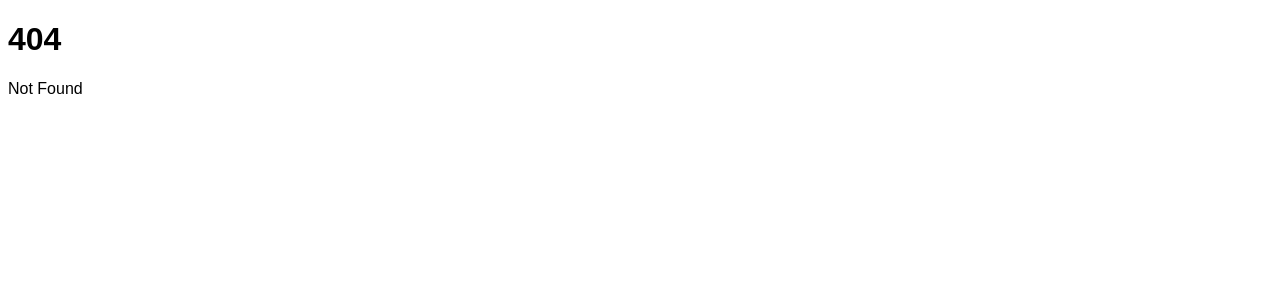
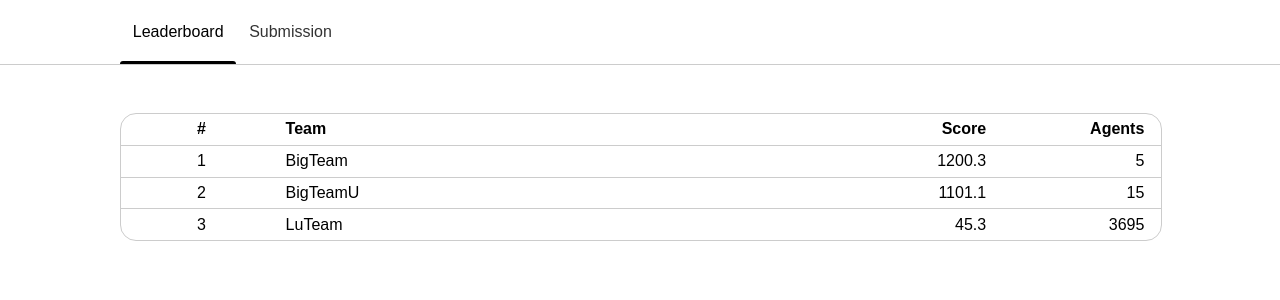
Before and after one commit to magisterbrown/mono-smesh, a SvelteKit app in the folder app/: page /leaderboard in a window 1280 px wide. Before the commit this address had no page. Shown: the top 300 px of the page. Built offline with nearby package versions, Linux system fonts and the light colour scheme.

Commit message:
pages and switches

```diff
--- a/app/package.json
+++ b/app/package.json
@@ -14,5 +14,8 @@
 		"svelte": "^4.2.7",
 		"vite": "^4.4.2"
 	},
-	"type": "module"
+	"type": "module",
+	"dependencies": {
+		"svelte-routing": "^2.10.0"
+	}
 }
--- a/app/src/app.html
+++ b/app/src/app.html
@@ -9,4 +9,16 @@
 	<body data-sveltekit-preload-data="hover">
 		<div style="display: contents">%sveltekit.body%</div>
 	</body>
+<style>
+html {
+    font-family: Arial, Helvetica, sans-serif;
+}
+body {
+    margin: 0;
+}
+.content {
+   max-width: 65rem;
+   margin: 0 auto;
+}
+</style>
 </html>
--- a/app/src/routes/+layout.js
+++ b/app/src/routes/+layout.js
@@ -1,2 +1 @@
 export const prerender = true;
-import './styles.css';
--- a/app/src/routes/+page.svelte
+++ /dev/null
@@ -1,3 +0,0 @@
-<h1>Welcome to SvelteKit</h1>
-<a href="/login">Home</a>
-<p>Visit <a href="https://kit.svelte.dev">kit.svelte.dev</a> to read the documentation</p>
--- /dev/null
+++ b/app/src/routes/Header.svelte
@@ -0,0 +1,53 @@
+<script>
+    import { onMount } from 'svelte';
+    export let sel;
+    let leader = () => {window.location.href = "/leaderboard"}
+    let subm = () => {window.location.href = "/submission"}
+</script>
+<div class="header">
+    <div class="lists">
+        <div class="buttons">
+            <span class:selected={sel=="leader"} on:click={leader}>Leaderboard</span>
+            <span class:selected={sel=="subm"} on:click={subm}>Submission</span>
+        </div>
+    </div>
+</div>
+
+<style>
+.header{
+    width: 100%;
+    border-bottom: 1px solid #ccc;
+    margin-bottom: 3rem;
+    color: #333;
+}
+.lists{
+    max-width: 65rem;
+    margin: 0 auto;
+    display: flex;
+}
+.buttons{
+    display: flex;
+    height: 4rem;
+}
+
+.buttons * {
+  line-height: 4rem;
+  padding: 0 0.8rem 0 0.8rem;
+  cursor: pointer;
+}
+
+.selected {
+    color: #000;
+    position: relative;
+}
+.selected::after {
+    content: "";
+    position: absolute;
+    bottom: 0;
+    left: 0;
+    background: #000;
+    height: 0.20rem;
+    width: 100%;
+    border-radius: 1rem 1rem 0 0;
+}
+</style>
--- a/app/src/routes/styles.css
+++ b/app/src/routes/auth.css
@@ -1,6 +1,3 @@
-html {
-    font-family: Arial, Helvetica, sans-serif;
-}
 
 .vert {
     position:absolute;
@@ -12,7 +9,7 @@ html {
 
 .switch {
     position: absolute;
-    top 1rem;
+    top: 1rem;
     right: 1rem;
 }
 
--- /dev/null
+++ b/app/src/routes/leaderboard/+page.svelte
@@ -0,0 +1,74 @@
+<script>
+import Header from '../Header.svelte';
+let teams = [
+    { id: 1, name: "BigTeam", score: 1200.3, agents: 5},
+    { id: 2, name: "BigTeamU", score: 1101.1, agents: 15},
+    { id: 3, name: "LuTeam", score: 45.3, agents: 3695}
+]
+</script>
+<Header sel="leader"></Header>
+<div class="content">
+    <div class="table">
+        <div class="titles listed">
+            <span class="rank">#</span>
+            <span class="team">Team</span>
+            <span class="score">Score</span>
+            <span class="agents">Agents</span>
+        </div>
+        <div >
+            {#each teams as team, i}
+                <div class="listed leader">
+                    <span class="rank">{i+1}</span>
+                    <span class="team">{team.name}</span>
+                    <span class="score">{team.score}</span>
+                    <span class="agents">{team.agents}</span>
+                </div>
+            {/each}
+
+        </div>
+    </div>
+</div>
+
+<style>
+.table{
+   width: 100%;
+   max-width: 65rem;
+   margin: 0 auto;
+   display: block;
+   border: 1px solid #ccc;
+   border-radius: 1rem;
+}
+.titles{
+    font-weight: 700;
+}
+
+.listed{
+    padding: 0.4rem;
+    display: flex;
+}
+
+.listed * {
+    margin-right: 1%;
+}
+
+.leader{
+    font-weight: 400;
+    border-top: 1px solid #ccc;
+}
+
+.rank{
+    width: 15%;
+    text-align: center;
+}
+.team{
+    width: 55%;
+}
+.score{
+    text-align: right;
+    width: 15%;
+}
+.agents{
+    text-align: right;
+    width: 15%;
+}
+</style>
--- a/app/src/routes/login/+page.svelte
+++ b/app/src/routes/login/+page.svelte
@@ -1,3 +1,6 @@
+<script>
+    import '../auth.css';
+</script>
 <body>
     <a class="switch" href="/signup">signup</a>
     <div class="vert">
--- a/app/src/routes/signup/+page.svelte
+++ b/app/src/routes/signup/+page.svelte
@@ -1,3 +1,6 @@
+<script>
+    import '../auth.css';
+</script>
 <body>
     <a class="switch" href="/login">login</a>
     <div class="vert">
```
Also changed, not shown: app/src/routes/submission/+page.svelte (added, +31 -0 lines), 1 other file (tests, documents, lock files or other folders).
